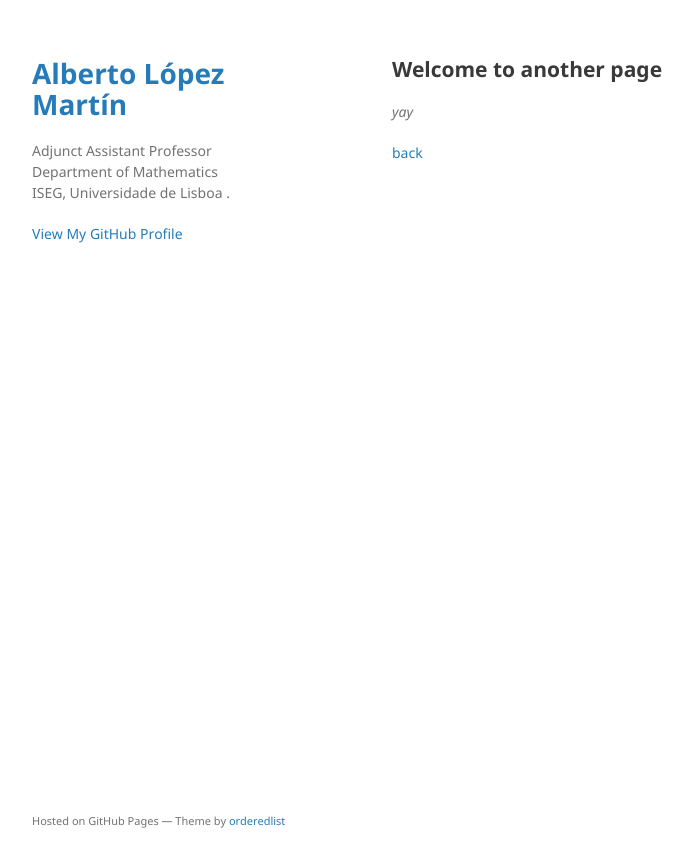
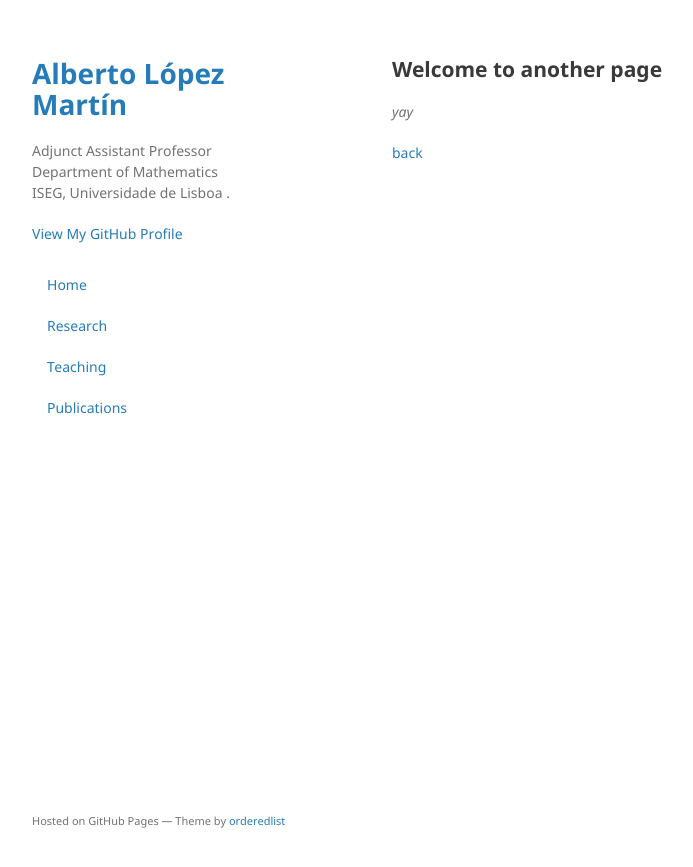
Before and after one commit to alopzmartin/alopzmartin.github.io, a Jekyll site: the page built from another-page.md, in a window 1280 px wide. Shown: the top 867 px of the page, without its empty margins (178-871 px from the left). Built offline with Jekyll 4.4.1, drawn with Linux system fonts in a browser that asks for light colours; our own code applies the rules of GitHub Pages for plain Markdown files.

Commit message:
Update default.html

```diff
--- a/_layouts/default.html
+++ b/_layouts/default.html
@@ -1,56 +1,188 @@
+
 <!DOCTYPE html>
-<html lang="{{ site.lang | default: "en-US" }}">
+<html lang="{{ site.lang | default: 'en-US' }}">
   <head>
     <meta charset="UTF-8">
     <meta http-equiv="X-UA-Compatible" content="IE=edge">
     <meta name="viewport" content="width=device-width, initial-scale=1">
 
-{% seo %}
-    <link rel="stylesheet" href="{{ "/assets/css/style.css?v=" | append: site.github.build_revision | relative_url }}">
+    {% seo %}
+
+    <link rel="stylesheet" href="{{ '/assets/css/style.css?v=' | append: site.github.build_revision | relative_url }}">
+
     <!--[if lt IE 9]>
     <script src="https://cdnjs.cloudflare.com/ajax/libs/html5shiv/3.7.3/html5shiv.min.js"></script>
     <![endif]-->
+
     {% include head-custom.html %}
+
+    <style>
+      /* Navigation menu in the left-hand column */
+      .site-navigation {
+        margin-top: 24px;
+        margin-bottom: 24px;
+      }
+
+      .site-navigation p {
+        margin: 0 0 8px 0;
+      }
+
+      .site-navigation a {
+        display: block;
+        padding: 6px 12px;
+        border-left: 3px solid transparent;
+        color: #267CB9;
+        text-decoration: none;
+        transition: background-color 0.2s ease,
+                    border-color 0.2s ease;
+      }
+
+      .site-navigation a:hover {
+        background-color: #f5f8fb;
+        text-decoration: none;
+      }
+
+      /* Highlight the currently selected page */
+      .site-navigation a.active {
+        font-weight: bold;
+        color: #267CB9;
+        background-color: #f0f6fb;
+        border-left: 3px solid #267CB9;
+      }
+    </style>
   </head>
+
   <body>
     <div class="wrapper">
+
+      <!-- LEFT-HAND COLUMN -->
       <header>
-        <h1><a href="{{ "/" | absolute_url }}">{{ site.title | default: site.github.repository_name }}</a></h1>
+
+        <h1>
+          <a href="{{ '/' | relative_url }}">
+            {{ site.title | default: site.github.repository_name }}
+          </a>
+        </h1>
 
         {% if site.logo %}
-          <img src="{{site.logo | relative_url}}" alt="Logo" />
+          <img src="{{ site.logo | relative_url }}" alt="Logo" />
         {% endif %}
 
-        <p>{{ site.description | default: site.github.project_tagline }}</p>
+        <p>
+          {{ site.description | default: site.github.project_tagline }}
+        </p>
 
         {% if site.github.is_project_page %}
-        <p class="view"><a href="{{ site.github.repository_url }}">View the Project on GitHub <small>{{ site.github.repository_nwo }}</small></a></p>
+          <p class="view">
+            <a href="{{ site.github.repository_url }}">
+              View the Project on GitHub
+              <small>{{ site.github.repository_nwo }}</small>
+            </a>
+          </p>
         {% endif %}
 
         {% if site.github.is_user_page %}
-        <p class="view"><a href="{{ site.github.owner_url }}">View My GitHub Profile</a></p>
+          <p class="view">
+            <a href="{{ site.github.owner_url }}">
+              View My GitHub Profile
+            </a>
+          </p>
         {% endif %}
 
+        <!-- SITE NAVIGATION -->
+        <nav class="site-navigation" aria-label="Main navigation">
+
+          <p>
+            <a href="{{ '/' | relative_url }}"
+               {% if page.url == '/' or page.url == '/index.html' %}
+                 class="active" aria-current="page"
+               {% endif %}>
+              Home
+            </a>
+          </p>
+
+          <p>
+            <a href="{{ '/research/' | relative_url }}"
+               {% if page.url == '/research/' %}
+                 class="active" aria-current="page"
+               {% endif %}>
+              Research
+            </a>
+          </p>
+
+          <p>
+            <a href="{{ '/teaching/' | relative_url }}"
+               {% if page.url == '/teaching/' %}
+                 class="active" aria-current="page"
+               {% endif %}>
+              Teaching
+            </a>
+          </p>
+
+          <p>
+            <a href="{{ '/publications/' | relative_url }}"
+               {% if page.url == '/publications/' %}
+                 class="active" aria-current="page"
+               {% endif %}>
+              Publications
+            </a>
+          </p>
+
+        </nav>
+
         {% if site.show_downloads %}
-        <ul class="downloads">
-          <li><a href="{{ site.github.zip_url }}">Download <strong>ZIP File</strong></a></li>
-          <li><a href="{{ site.github.tar_url }}">Download <strong>TAR Ball</strong></a></li>
-          <li><a href="{{ site.github.repository_url }}">View On <strong>GitHub</strong></a></li>
-        </ul>
+          <ul class="downloads">
+            <li>
+              <a href="{{ site.github.zip_url }}">
+                Download <strong>ZIP File</strong>
+              </a>
+            </li>
+            <li>
+              <a href="{{ site.github.tar_url }}">
+                Download <strong>TAR Ball</strong>
+              </a>
+            </li>
+            <li>
+              <a href="{{ site.github.repository_url }}">
+                View On <strong>GitHub</strong>
+              </a>
+            </li>
+          </ul>
         {% endif %}
+
       </header>
+
+      <!-- RIGHT-HAND COLUMN -->
       <section>
+        {{ content }}
+      </section>
 
-      {{ content }}
+      <!-- FOOTER -->
+      <footer>
 
-      </section>
-      <footer>
         {% if site.github.is_project_page %}
-        <p>This project is maintained by <a href="{{ site.github.owner_url }}">{{ site.github.owner_name }}</a></p>
+          <p>
+            This project is maintained by
+            <a href="{{ site.github.owner_url }}">
+              {{ site.github.owner_name }}
+            </a>
+          </p>
         {% endif %}
-        <p><small>Hosted on GitHub Pages &mdash; Theme by <a href="https://github.com/orderedlist">orderedlist</a></small></p>
+
+        <p>
+          <small>
+            Hosted on GitHub Pages &mdash;
+            Theme by
+            <a href="https://github.com/orderedlist">
+              orderedlist
+            </a>
+          </small>
+        </p>
+
       </footer>
+
     </div>
-    <script src="{{ "/assets/js/scale.fix.js" | relative_url }}"></script>
+
+    <script src="{{ '/assets/js/scale.fix.js' | relative_url }}"></script>
   </body>
 </html>
```
